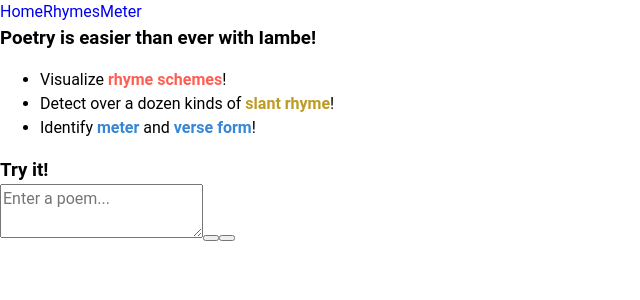
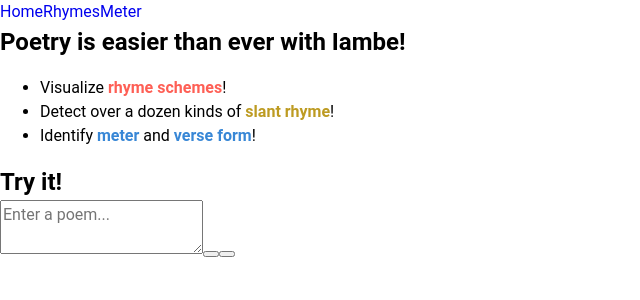
Before and after one commit to SamuelPerrin/tuffet, a React (Create React App) app in the folder iambe/: page / in a window 1280 px wide. Shown: the top 300 px of the page, without its empty margins (0-640 px from the left). Built offline with nearby package versions, Linux system fonts and the light colour scheme; the HTML template or start-up script is replaced by a standard one.

Commit message:
add Section component to Home page

```diff
--- a/iambe/src/components/Home.js
+++ b/iambe/src/components/Home.js
@@ -1,4 +1,5 @@
 import React, {useState} from 'react';
+import Section from './styled/Section';
 import {YellowSpan, RedSpan, BlueSpan} from './styled/Spans';
 
 const initialValue = ""
@@ -20,18 +21,22 @@ const Home = () => {
 
   return (
     <div>
+      <Section>
         <h3>Poetry is easier than ever with Iambe!</h3>
         <ul>
           <li>Visualize <RedSpan>rhyme schemes</RedSpan>!</li>
           <li>Detect over a dozen kinds of <YellowSpan>slant rhyme</YellowSpan>!</li>
           <li>Identify <BlueSpan>meter</BlueSpan> and <BlueSpan>verse form</BlueSpan>!</li>
         </ul>
+      </Section>
+      <Section>
         <h3>Try it!</h3>
         <form>
           <textarea value={poem} onChange={handleChange} placeholder="Enter a poem..." />
           <button onClick={submitRhymes} />
           <button onClick={submitMeter} />
         </form>
+      </Section>
     </div>
   )
 }
```
Lines whose indentation alone changed are shown as unchanged.
